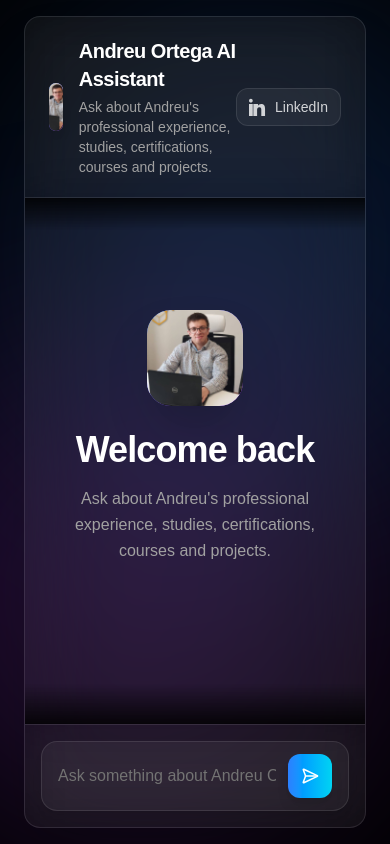
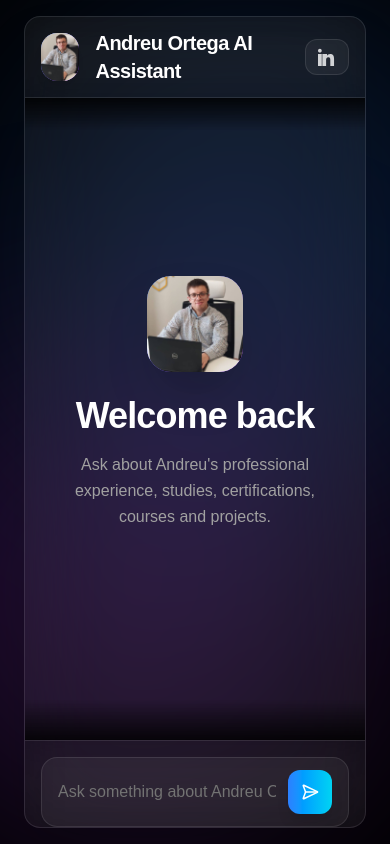
Before and after one commit to aortegablasi96/career_conversation_chatbot, a Next.js app in the folder frontend/: page / in a window 390 px wide. Built offline with nearby package versions, Linux system fonts and the light colour scheme.

Commit message:
Improved UI for mobile

```diff
--- a/frontend/components/ChatWindow.tsx
+++ b/frontend/components/ChatWindow.tsx
@@ -74,7 +74,7 @@ export default function ChatWindow() {
   }
 
   return (
-    <div className="relative h-dvh overflow-hidden bg-black text-white">
+    <div className="relative h-[100dvh] overflow-hidden bg-black text-white">
 
       {/* Background Glow Effects */}
       <div className="absolute top-0 left-0 w-[500px] h-[500px] bg-blue-500/20 blur-[120px] rounded-full" />
@@ -106,9 +106,9 @@ export default function ChatWindow() {
         >
 
           {/* Header */}
-          <div className="border-b border-white/10 px-6 py-5 bg-black/20 backdrop-blur-xl">
+          <div className="border-b border-white/10 px-4 sm:px-6 py-3 sm:py-5 bg-black/20 backdrop-blur-xl">
 
-            <div className="flex items-center justify-between">
+            <div className="flex items-center justify-between gap-3">
 
               {/* LEFT SIDE: Avatar */}
               <div className="flex items-center gap-4">
@@ -143,7 +143,7 @@ export default function ChatWindow() {
                     Andreu Ortega AI Assistant
                   </h1>
 
-                  <p className="text-sm text-neutral-400 mt-1">
+                  <p className="hidden sm:block text-sm text-neutral-400 mt-1">
                     Ask about Andreu's professional experience, studies, certifications, courses and projects.
                   </p>
                 </div>
@@ -182,7 +182,7 @@ export default function ChatWindow() {
                   <path d="M4.98 3.5C4.98 4.88 3.87 6 2.5 6S0 4.88 0 3.5 1.12 1 2.5 1 4.98 2.12 4.98 3.5zM0 8h5v16H0V8zm7.5 0H12v2.2h.1c.6-1.1 2-2.2 4.1-2.2 4.4 0 5.2 2.9 5.2 6.7V24h-5v-7.5c0-1.8 0-4.2-2.6-4.2s-3 2-3 4V24h-5V8z"/>
                 </svg>
 
-                <span>LinkedIn</span>
+                <span className="hidden sm:inline">LinkedIn</span>
               </a>
 
             </div>
@@ -195,7 +195,7 @@ export default function ChatWindow() {
             <div className="pointer-events-none absolute top-0 left-0 right-0 h-8 z-10 bg-gradient-to-b from-black/80 to-transparent" />
 
             {/* Scroll area */}
-            <div className="h-full overflow-y-auto no-scrollbar px-4 md:px-8 py-6 space-y-6">
+            <div className="h-full overflow-y-auto no-scrollbar overscroll-contain px-4 md:px-8 py-6 space-y-4 sm:space-y-6">
 
               {/* Empty State */}
               {messages.length === 0 && !loading && (
@@ -234,7 +234,7 @@ export default function ChatWindow() {
                       message.role === "user" ? "justify-end" : "justify-start"
                     }`}
                   >
-                    <div className={`flex gap-3 max-w-[85%] ${
+                    <div className={`flex gap-3 max-w-[92%] sm:max-w-[80%] ${
                       message.role === "user" ? "flex-row-reverse" : ""
                     }`}>
 
@@ -262,7 +262,7 @@ export default function ChatWindow() {
                       </div>
                       {/* Bubble */}
                       <div className={`
-                        rounded-3xl px-5 py-4 shadow-xl
+                        rounded-3xl px-4 sm:px-5 py-3 sm:py-4 shadow-xl
                         transition-all duration-300
                         leading-relaxed
                         ${message.role === "user"
@@ -322,12 +322,12 @@ export default function ChatWindow() {
           {/* Input Area */}
           <div
             className="
-              border-t
-              border-white/10
-              p-4
-              md:p-6
-              bg-black/20
-              backdrop-blur-xl
+              border-t border-white/10
+              p-4 md:p-6
+              bg-black/20 backdrop-blur-xl
+
+              sticky bottom-0
+              pb-[env(safe-area-inset-bottom)]
             "
           >
             <div
```
